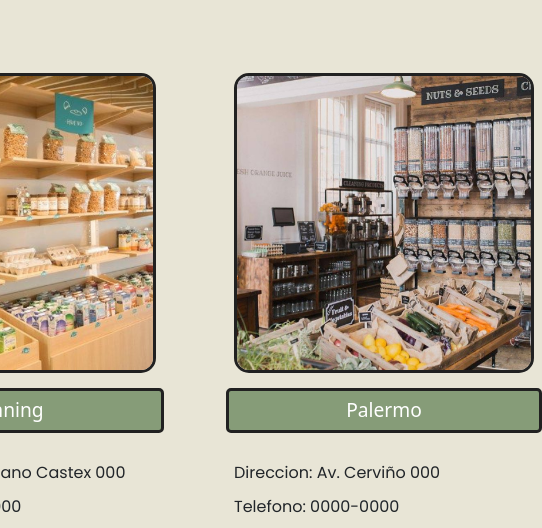
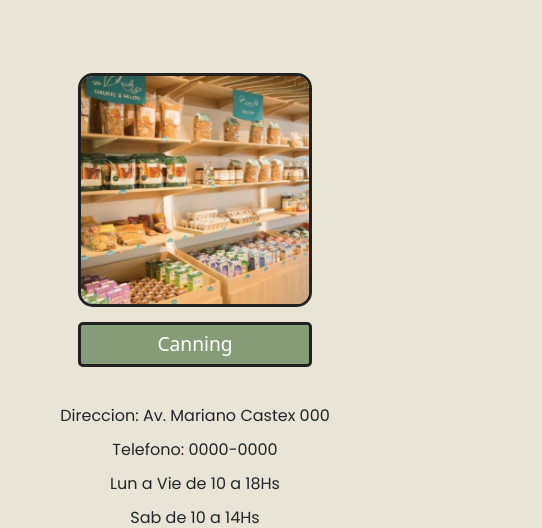
Before and after one commit to FaustinoPanizzi/PreEntrega-Coder, a plain HTML site: page pages/sucursales.html in a window 390 px wide. Shown: the part 298-826 px from the top of the page, 542 px wide, since content can reach past the window. Drawn offline with nearby package versions, Linux system fonts and the light colour scheme.

Commit message:
Media Queries para SUCURSALES

```diff
--- a/css/style.css
+++ b/css/style.css
@@ -389,7 +389,7 @@ a {
   display: flex;
   justify-content: center;
   align-items: center;
-  gap: 20%;
+  gap: 25%;
 
 }
 
@@ -658,6 +658,35 @@ li {
 
 }
 
+.sucu__sucursales{
+
+  gap: 5%;
+
+}
+
+.imgSucursal {
+
+  width: 60%;
+
+}
+
+.localidad{
+
+  margin-right: 20%;
+  margin-left: 20%;
+
+}
+
+.sucursalesInfo {
+
+  text-align: center;
+  font-weight: normal;
+  margin-top: 15px;
+  font-size: 1rem;
+  font-family: "Poppins", sans-serif;
+
+}
+
 }
 
 @media screen and (max-width: 480px) {
@@ -674,6 +703,12 @@ li {
 
   }
 
+  .sucu__sucursales{
+
+    flex-direction: column;
+
+  }
+
 }
 
 
```
